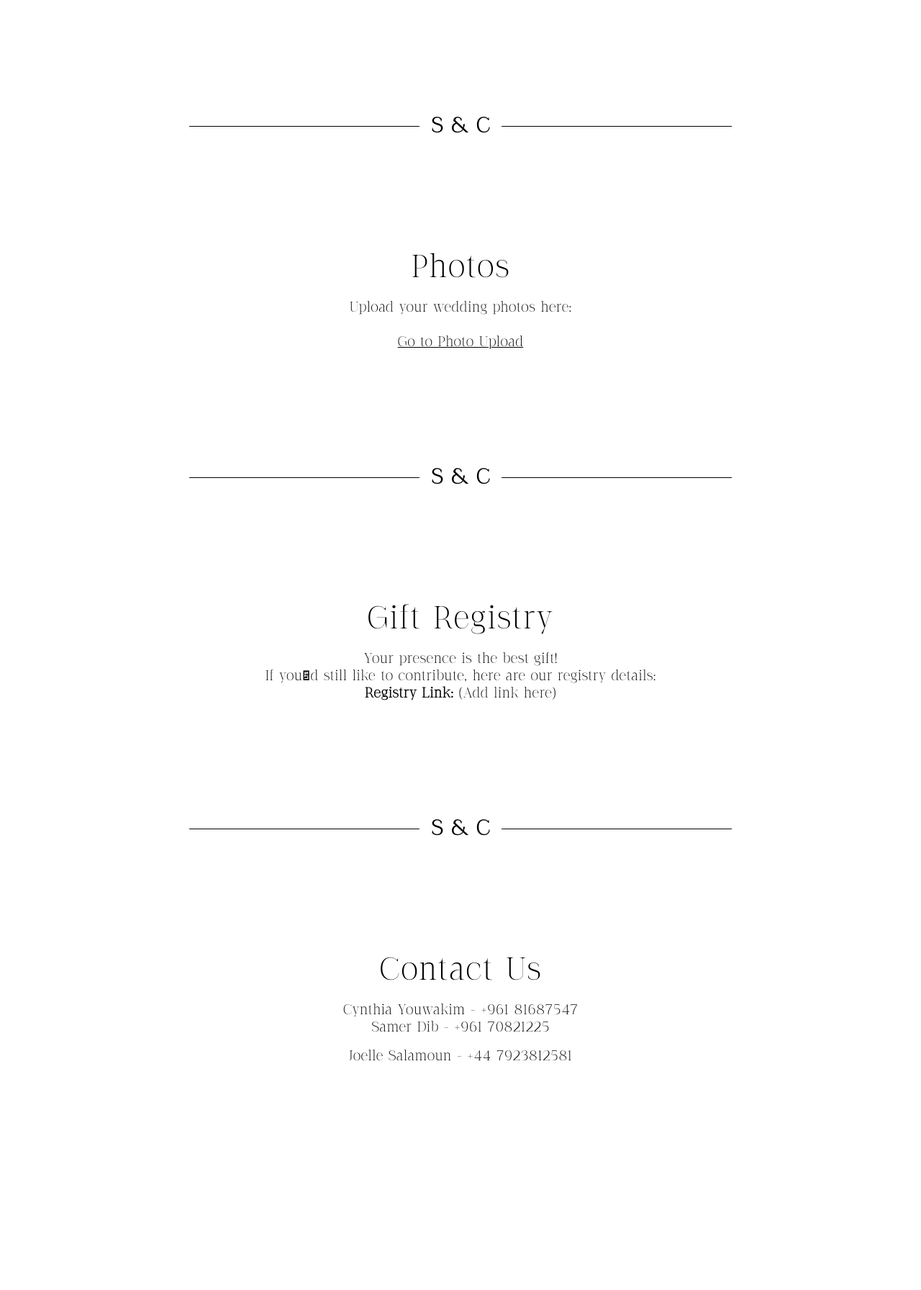
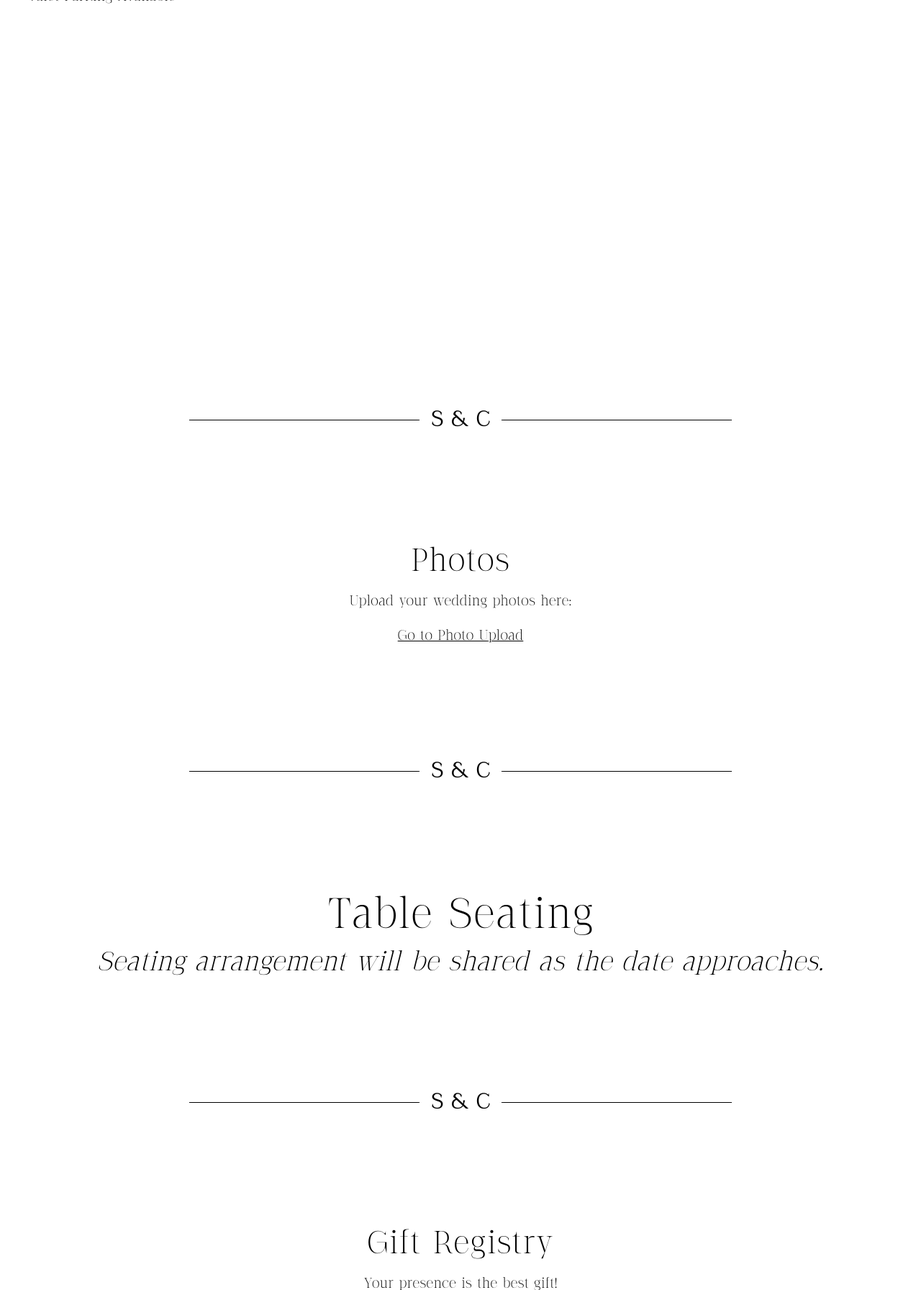
Before and after one commit to JoelleSlmn-98/cynthia_wedding_site, a Flask app: page / in a window 1280 px wide. Shown: the part 4411-6203 px from the top of the page at 72% size. Before the commit the page ends 5885 px from the top, so only its background shows below. Run offline with Flask 3, Linux system fonts and the light colour scheme; some libraries are stand-ins or nearby versions.

Commit message:
Update index.html

```diff
--- a/templates/index.html
+++ b/templates/index.html
@@ -127,6 +127,7 @@
         <li><a href="#details" class="mx-4 text-lg text-[var(--text-color)] font-body">Details</a></li>
         <li><a href="#venue" class="mx-4 text-lg text-[var(--text-color)] font-body">Venue</a></li>
         <li><a href="#photos" class="mx-4 text-lg text-[var(--text-color)] font-body">Photos</a></li>
+        <li><a href="#seating" class="mx-4 text-lg text-[var(--text-color)] font-body">Seating</a></li>
         <li><a href="#gifts" class="mx-4 text-lg text-[var(--text-color)] font-body">Gifts</a></li>
         <li><a href="#contact" class="mx-4 text-lg text-[var(--text-color)] font-body">Contact</a></li>
       </ul>
@@ -342,7 +343,7 @@
   <!-- DETAILS -->
   <section id="details" class="py-24 px-4 bg-[var(--bg-color)] text-[var(--text-color)]">
     <h2 class="text-4xl text-center space-y-6 mb-6">Wedding Details</h2>
-    <ul class="text-base text-center font-body">
+    <ul class="text-base text-center space-y-4 font-body">
       <li><strong>Date:</strong> Saturday, June 20, 2026</li>
       <li><strong>Location:</strong> Blanchic - Baabdath, Metn</li>
       <li><strong>Schedule:</strong></li>
@@ -361,16 +362,18 @@
   <!-- VENUE -->
   <section id="venue" class="py-24 px-4 bg-[var(--bg-color)] text-[var(--text-color)]">
     <h2 class="text-4xl text-center space-y-6 mb-6">Venue</h2>
-    <div class="text-base text-center font-body">
-      <p>Blanchic</p>
-      <p>Baabdath, Metn</p>
-      <div class="max-w-2xl mx-auto mt-8">
-        <iframe
-          class="w-full h-96 rounded-lg border border-[var(--border-color)]"
-          src="https://www.google.com/maps?q=Blanchic%20Baabdath%20Metn&output=embed"
-          allowfullscreen=""
-          loading="lazy">
-        </iframe>
+    <div class="text-base text-center space-y-4 font-body">
+      <p class="text-base mb-6">Our celebration will take place at <strong>Blanchic</strong>, an outdoor venue in the mountains of Baabdath, Lebanon.</p>
+      <div class="grid grid-cols-1 md:grid-cols-3 gap-4 mb-8">
+        <img src="https://tse2.mm.bing.net/th/id/OIP.mcDDZkB4FOO6fHy-latrPAHaHa?pid=Api" alt="Venue photo 1" class="w-full rounded shadow">
+        <img src="https://tse3.mm.bing.net/th/id/OIP.QIUajzugTx5qVZtGdBktCAHaHa?pid=Api" alt="Venue photo 2" class="w-full rounded shadow">
+        <img src="https://tse3.mm.bing.net/th/id/OIP.I0a1d29nP6ELj91s-Aa6jwHaHa?pid=Api" alt="Venue photo 3" class="w-full rounded shadow">
+      </div>
+      <ul class="text-base mb-8 text-left list-disc list-inside">
+        <li>Valet Parking Available</li>
+      </ul>
+      <div class="w-full h-96">
+        <iframe class="w-full h-full rounded" frameborder="0" scrolling="no" marginheight="0" marginwidth="0" src="https://maps.google.com/maps?q=blanchic%20baabdath&t=&z=15&ie=UTF8&iwloc=&output=embed"></iframe>
       </div>
     </div>
   </section>
@@ -388,6 +391,17 @@
       <p class="mb-6">Upload your wedding photos here:</p>
       <a href="photos.html" class="text-base underline text-[var(--text-color)] hover:opacity-70">Go to Photo Upload</a>
     </div>
+  </section>
+
+  <div class="flex items-center justify-center my-16">
+    <hr class="border-t w-1/4" style="border-color: var(--text-color);">
+    <span class="mx-4 text-2xl text-[var(--text-color)] font-body font-bold">S & C</span>
+    <hr class="border-t w-1/4" style="border-color: var(--text-color);">
+  </div>
+
+  <section id="seating" class="py-24 px-4 bg-[var(--bg-color)] text-[var(--text-color)]">
+    <h2 class="text-5xl text-center mb-6">Table Seating</h2>
+    <p class="text-3xl text-center italic">Seating arrangement will be shared as the date approaches.</p>
   </section>
 
   <div class="flex items-center justify-center my-16">
```
